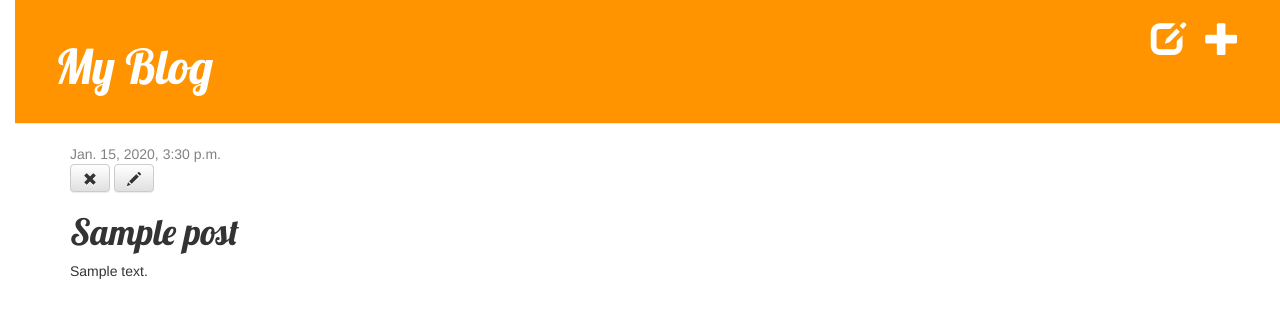
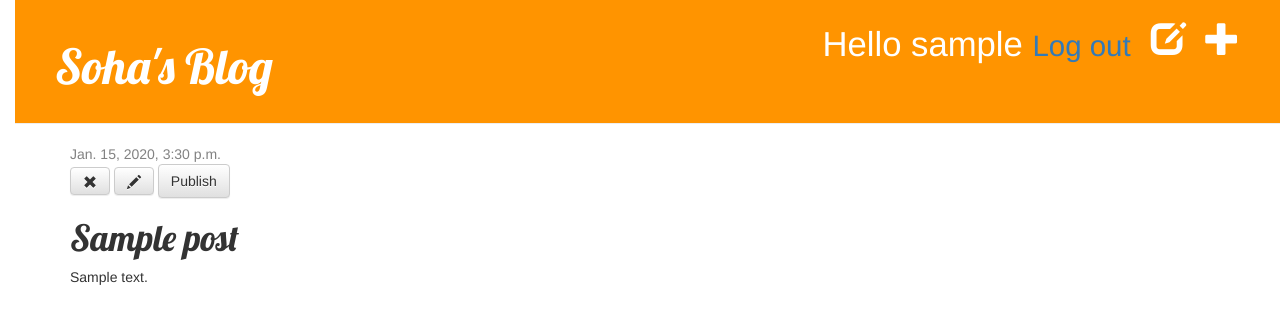
Before and after one commit to sohamidha/SimpleBlog, a Django app: page /post/1/ in a window 1280 px wide. Shown: the top 324 px of the page. Run offline with Django 3.2, Linux system fonts and the light colour scheme; a user stored in the database is signed in; tables that the repository leaves empty hold one stand-in row (values such as "Sample post"); some libraries are stand-ins or nearby versions.

Commit message:
Add logout User

```diff
--- a/blog/templates/blog/base.html
+++ b/blog/templates/blog/base.html
@@ -1,7 +1,7 @@
 {% load staticfiles %}
 <html>
     <head>
-        <title>My blog</title>
+        <title>Soha's blog</title>
         <link rel="stylesheet" href="//maxcdn.bootstrapcdn.com/bootstrap/3.2.0/css/bootstrap.min.css">
         <link rel="stylesheet" href="//maxcdn.bootstrapcdn.com/bootstrap/3.2.0/css/bootstrap-theme.min.css">
         <link href='//fonts.googleapis.com/css?family=Lobster&subset=latin,latin-ext' rel='stylesheet' type='text/css'>
@@ -13,8 +13,11 @@
      {% if user.is_authenticated %}
 	 <a href="{% url 'post_new' %}" class="top-menu"><span class="glyphicon glyphicon-plus"></span></a>
          <a href="{% url 'post_draft_list' %}" class="top-menu"><span class="glyphicon glyphicon-edit"></span></a>
+         <p class="top-menu">Hello {{ user.username }} <small><a href="{% url 'logout' %}">Log out</a></small>
+     {% else %}
+         <a href="{% url 'login' %}" class="top-menu"><span class="glyphicon glyphicon-lock"></span></a>
      {% endif %}
-        <h1><a href="/">My Blog</a></h1>
+     <h1><a href="/">Soha's Blog</a></h1>
     </div>
     <div class="content container">
         <div class="row">
--- a/blog/templates/blog/post_detail.html
+++ b/blog/templates/blog/post_detail.html
@@ -6,13 +6,14 @@
             <div class="date">
                 {{ post.published_date }}
             </div>
-	{% else %}
-	    <a class="btn btn-default" href="{% url 'post_publish' pk=post.pk %}">Publish</a>
-        {% endif %}
+	{% endif %}
+
         {% if user.is_authenticated %}
 	    <a class="btn btn-default" href="{% url 'post_remove' pk=post.pk %}"><span class="glyphicon glyphicon-remove"></span></a>
             <a class="btn btn-default" href="{% url 'post_edit' pk=post.pk %}"><span class="glyphicon glyphicon-pencil"></span></a>
+            <a class="btn btn-default" href="{% url 'post_publish' pk=post.pk %}">Publish</a>
         {% endif %}
+
         <h1>{{ post.title }}</h1>
         <p>{{ post.text|linebreaksbr }}</p>
     </div>
--- a/blog/templates/blog/post_list.html
+++ b/blog/templates/blog/post_list.html
@@ -1,4 +1,3 @@
-
 {% extends 'blog/base.html' %}
 
 {% block content %}
--- a/mysite/urls.py
+++ b/mysite/urls.py
@@ -22,5 +22,6 @@ from django.contrib.auth import views
 urlpatterns = [
     url(r'^admin/', admin.site.urls),
     url(r'^accounts/login/$', views.login, name='login'),
+    url(r'^accounts/logout/$', views.logout, name='logout', kwargs={'next_page': '/'}),
     url(r'', include('blog.urls')),
 ]
```
